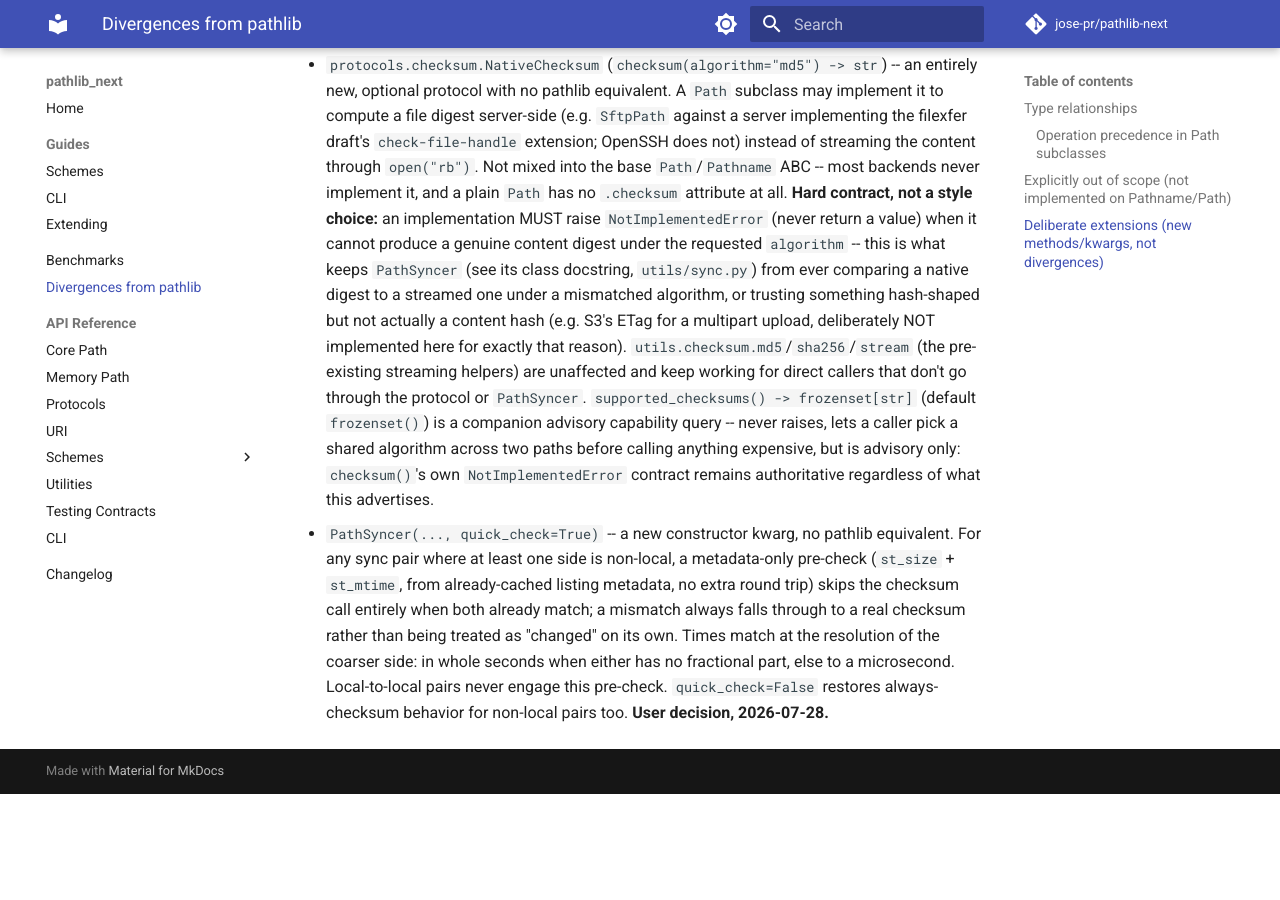
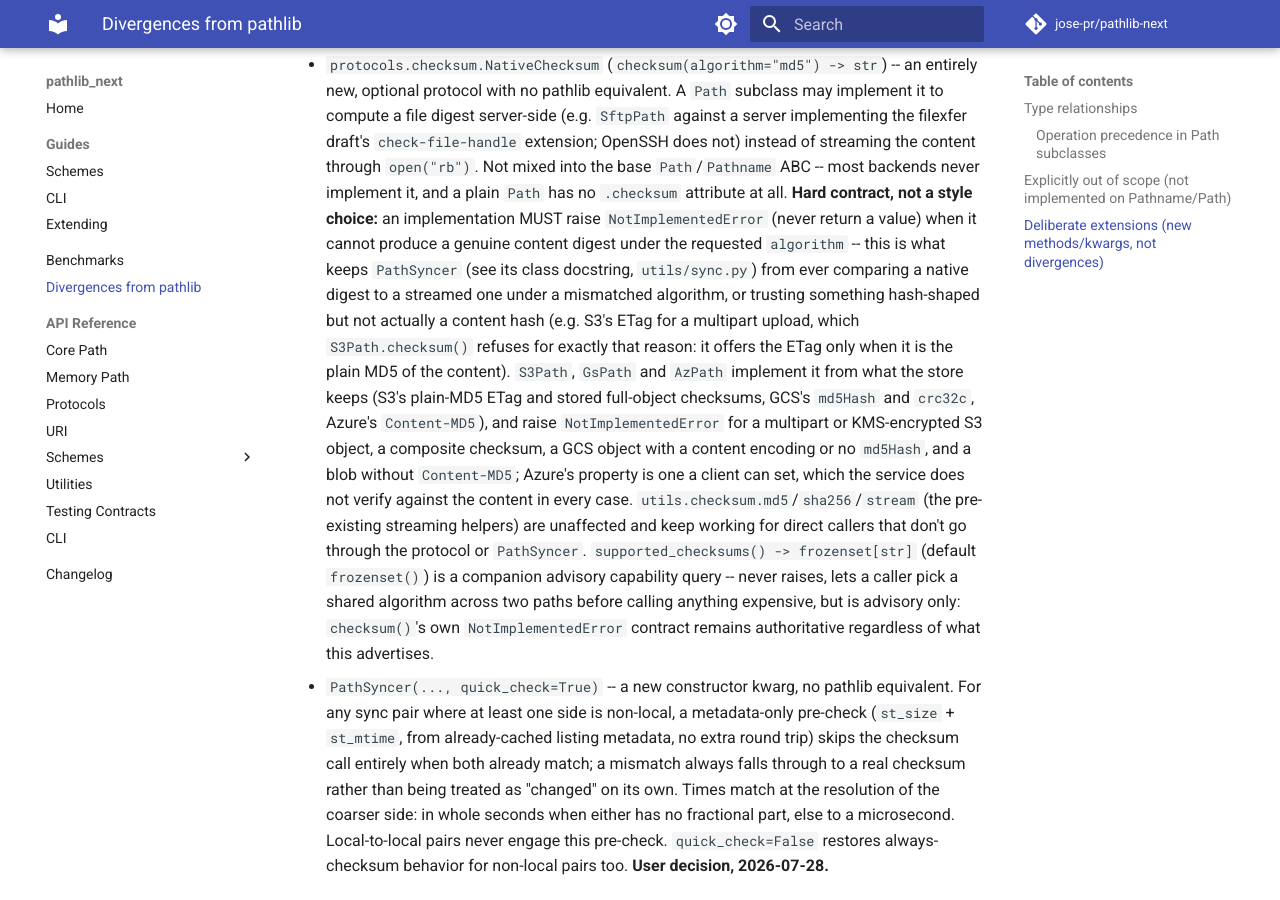
Before and after one commit to jose-pr/uripath, an MkDocs documentation site: the page built from docs/divergences.md, in a window 1280 px wide and 900 px high, scrolled down 34869 px. Built offline with MkDocs 1.6.1 and Material for MkDocs 9.7.7, drawn with Linux system fonts in a browser that asks for light colours; comment, search, counter and statistics services are not loaded; before the commit the page ends 35663 px from its top, so only the background shows below that.

Commit message:
feat: checksum() and supported_checksums() on S3Path, GsPath and AzPath
An object-store path answers NativeChecksum from the digest the store keeps, with
one request and no byte of the content, so PathSyncer no longer downloads both
sides of every unchanged pair: S3 gives the plain MD5 that the ETag is for an
object one request wrote and that KMS or a customer key does not encrypt, plus the
stored full-object crc32, crc32c, crc64nvme, sha1 and sha256; GCS gives md5Hash
and crc32c; Azure gives Content-MD5. A multipart ETag, a composite checksum, an
object with a content encoding on GCS, an absent property and any other algorithm
raise NotImplementedError. A missing path is FileNotFoundError and a prefix
directory IsADirectoryError.

```diff
--- a/docs/divergences.md
+++ b/docs/divergences.md
@@ -202,8 +202,16 @@ because a behavioral decision needed documenting:
   keeps `PathSyncer` (see its class docstring, `utils/sync.py`) from ever
   comparing a native digest to a streamed one under a mismatched algorithm,
   or trusting something hash-shaped but not actually a content hash (e.g.
-  S3's ETag for a multipart upload, deliberately NOT implemented here for
-  exactly that reason). `utils.checksum.md5`/`sha256`/`stream` (the
+  S3's ETag for a multipart upload, which `S3Path.checksum()` refuses for
+  exactly that reason: it offers the ETag only when it is the plain MD5 of
+  the content). `S3Path`, `GsPath` and `AzPath` implement it from what the
+  store keeps (S3's plain-MD5 ETag and stored full-object checksums, GCS's
+  `md5Hash` and `crc32c`, Azure's `Content-MD5`), and raise
+  `NotImplementedError` for a multipart or KMS-encrypted S3 object, a
+  composite checksum, a GCS object with a content encoding or no `md5Hash`,
+  and a blob without `Content-MD5`; Azure's property is one a client can
+  set, which the service does not verify against the content in every case.
+  `utils.checksum.md5`/`sha256`/`stream` (the
   pre-existing streaming helpers) are unaffected and keep working for
   direct callers that don't go through the protocol or `PathSyncer`.
   `supported_checksums() -> frozenset[str]` (default `frozenset()`) is a
```
Also changed, not shown: src/uripath/AGENTS.md (+27 -2 lines).
